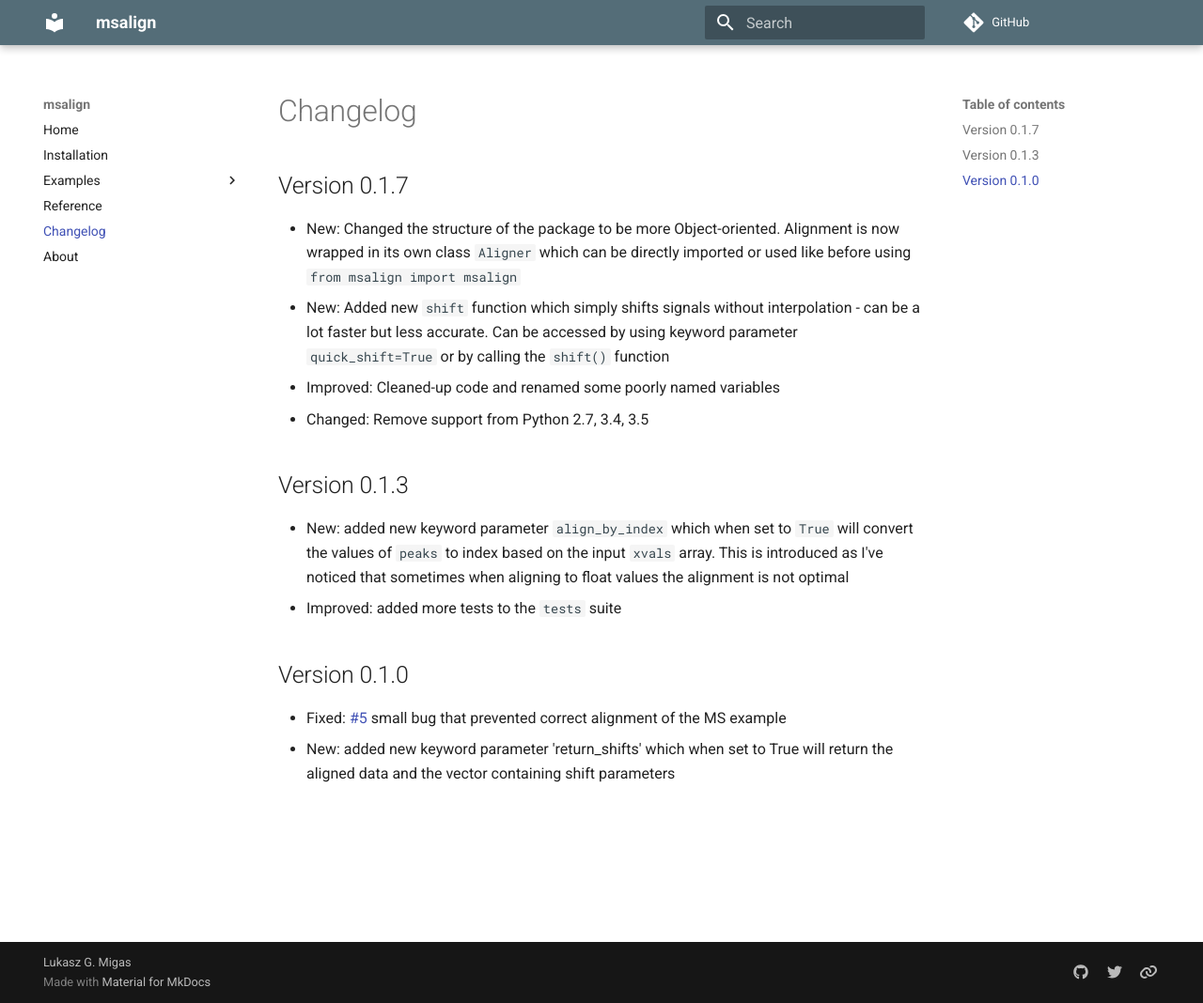
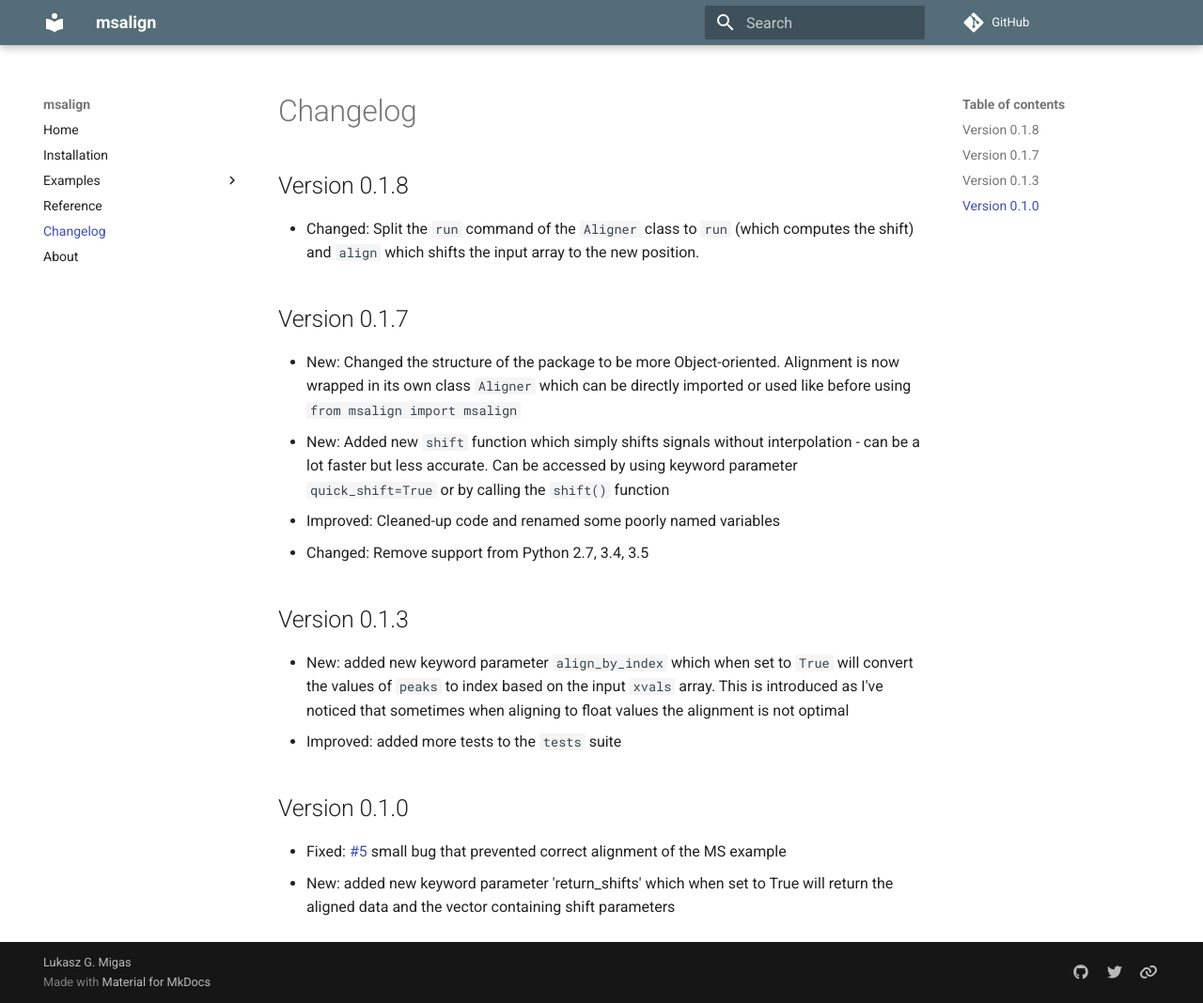
Before and after one commit to lukasz-migas/msalign, an MkDocs documentation site: the page built from site-source/main/changelog.md, in a window 1280 px wide and 1068 px high. Shown: the whole window at 94% size. Built offline with MkDocs 1.6.1 and Material for MkDocs 9.7.7, drawn with Linux system fonts in a browser that asks for light colours; comment, search, counter and statistics services are not loaded.

```diff
--- a/site-source/main/changelog.md
+++ b/site-source/main/changelog.md
@@ -1,4 +1,9 @@
 # Changelog
+
+## Version 0.1.8
+
+- Changed: Split the `run` command of the `Aligner` class to `run` (which computes the shift) and `align` which shifts
+the input array to the new position.
 
 ## Version 0.1.7
 
```
Also changed, not shown: README.md (+13 -16 lines).
